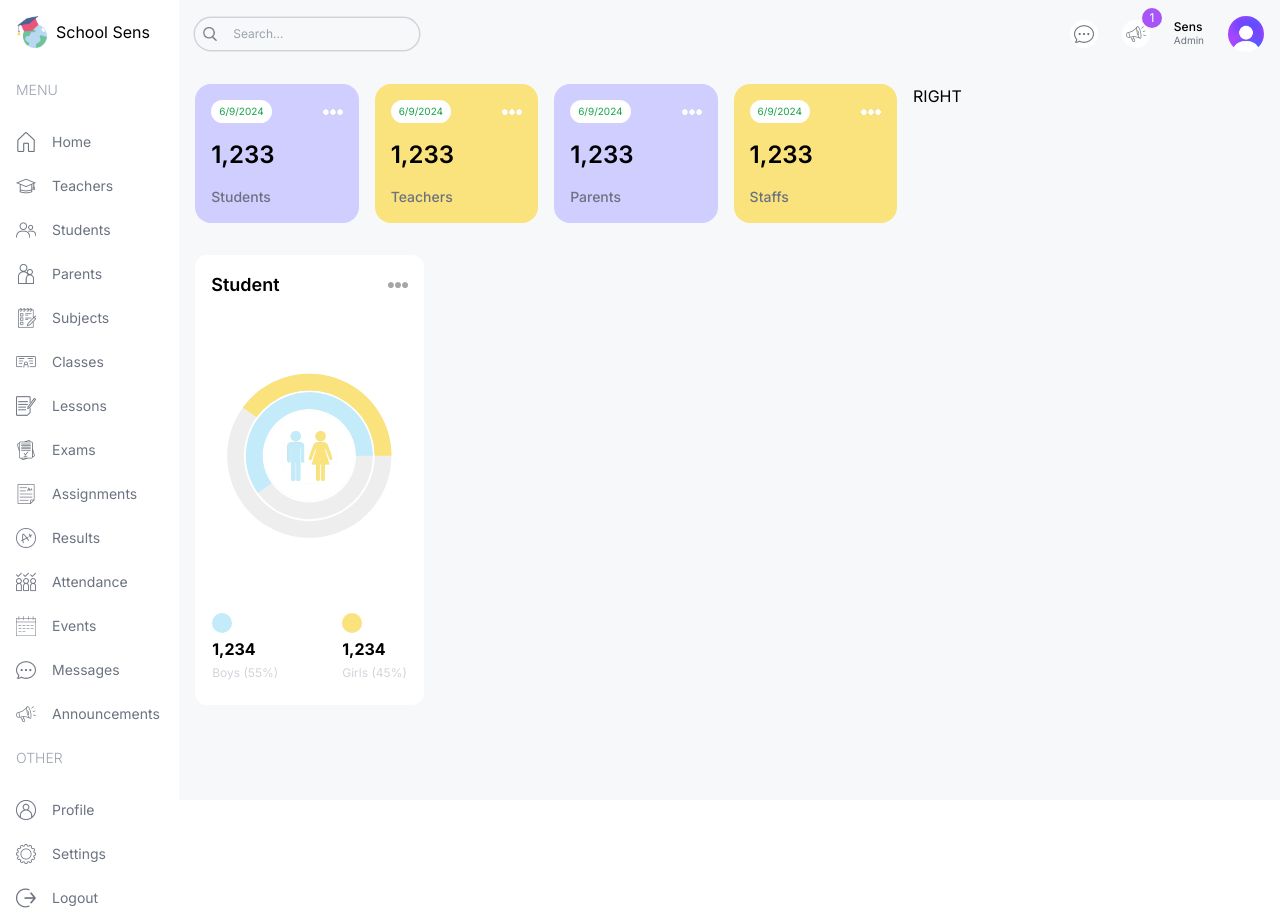
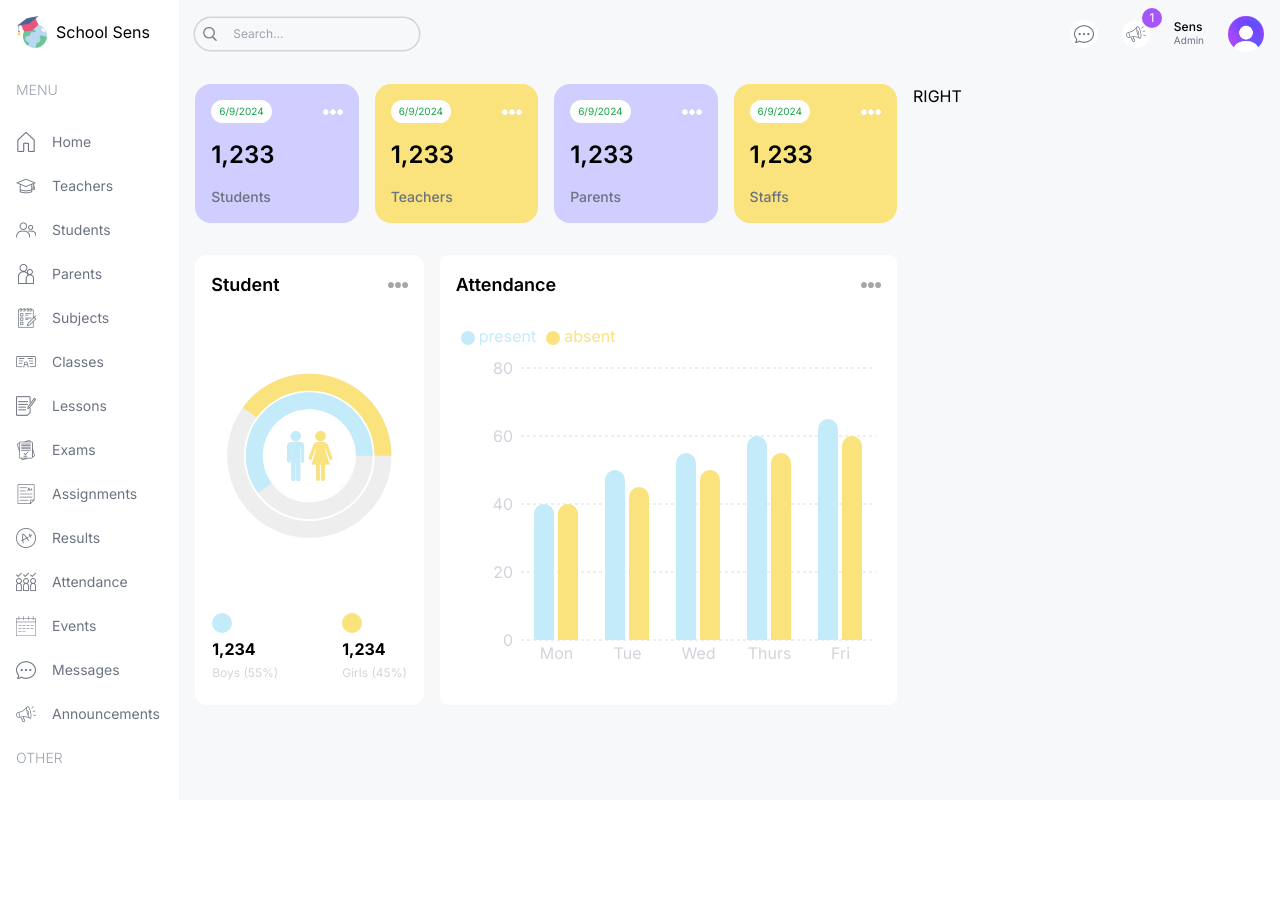
Before and after one commit to safak/next-dashboard-ui, a Next.js app: page /dashboard/admin in a window 1280 px wide. After the commit the page ends 800 px from the top, so only its background shows below. Built offline with nearby package versions, Linux system fonts and the light colour scheme.

Commit message:
create CountChart and AttendanceChart

```diff
--- a/src/app/dashboard/admin/page.tsx
+++ b/src/app/dashboard/admin/page.tsx
@@ -1,3 +1,4 @@
+import AttendanceChart from "@/components/AttendanceChart";
 import CountChart from "@/components/CountChart";
 import UserCard from "@/components/UserCard";
 
@@ -20,10 +21,12 @@ const AdminPage = () => {
             <CountChart />
           </div>
           {/* ATTENDANCE CHART */}
-          <div className="w-full lg:w-2/3 h-[450px]"></div>
+          <div className="w-full lg:w-2/3 h-[450px]">
+            <AttendanceChart />
+          </div>
         </div>
         {/* BOTTOM CHART */}
-        <div className=""></div>
+        <div className="w-full h-[500px]"></div>
       </div>
       {/* RIGHT */}
       <div className="w-full lg:w-1/3">RIGHT</div>
--- a/src/app/dashboard/layout.tsx
+++ b/src/app/dashboard/layout.tsx
@@ -11,7 +11,7 @@ export default function DashboardLayout({
   return (
     <div className="h-screen flex">
       {/* LEFT */}
-      <div className="w-[14%] md:w-[8%] lg:w-[16%] xl:w-[14%] p-4">
+      <div className="w-[14%] md:w-[8%] lg:w-[16%] xl:w-[14%] p-4 overflow-scroll scroll-m-0">
         <Link
           href="/"
           className="flex items-center justify-center lg:justify-start gap-2"
--- /dev/null
+++ b/src/components/AttendanceChart.tsx
@@ -0,0 +1,87 @@
+"use client";
+
+import Image from "next/image";
+import {
+  BarChart,
+  Bar,
+  Rectangle,
+  XAxis,
+  YAxis,
+  CartesianGrid,
+  Tooltip,
+  Legend,
+  ResponsiveContainer,
+} from "recharts";
+
+const data = [
+  {
+    name: "Mon",
+    present: 40,
+    absent: 40,
+  },
+  {
+    name: "Tue",
+    present: 50,
+    absent: 45,
+  },
+  {
+    name: "Wed",
+    present: 55,
+    absent: 50,
+  },
+  {
+    name: "Thurs",
+    present: 60,
+    absent: 55,
+  },
+  {
+    name: "Fri",
+    present: 65,
+    absent: 60,
+  },
+];
+
+const AttendanceChart = () => {
+  return (
+    <div className="bg-white h-full w-full rounded-lg p-4">
+      <div className="flex items-center justify-between">
+        <h1 className="text-lg font-semibold">Attendance</h1>
+        <Image src="/moreDark.png" alt="" width={20} height={20} />
+      </div>
+      <ResponsiveContainer width="100%" height="90%">
+        <BarChart width={500} height={300} data={data} barSize={20}>
+          <CartesianGrid strokeDasharray="3 3" vertical={false} stroke="#ddd" />
+          <XAxis
+            dataKey="name"
+            axisLine={false}
+            tick={{ fill: "#d1d5db" }}
+            tickLine={false}
+          />
+          <YAxis axisLine={false} tick={{ fill: "#d1d5db" }} tickLine={false} />
+          <Tooltip
+            contentStyle={{ borderRadius: "10px", borderColor: "lightgray" }}
+          />
+          <Legend
+            align="left"
+            verticalAlign="top"
+            wrapperStyle={{ paddingTop: "20px", paddingBottom: "20px" }}
+          />
+          <Bar
+            dataKey="present"
+            fill="#C3EBFA"
+            legendType="circle"
+            radius={[10, 10, 0, 0]}
+          />
+          <Bar
+            dataKey="absent"
+            fill="#FAE27C"
+            legendType="circle"
+            radius={[10, 10, 0, 0]}
+          />
+        </BarChart>
+      </ResponsiveContainer>
+    </div>
+  );
+};
+
+export default AttendanceChart;
--- a/src/components/CountChart.tsx
+++ b/src/components/CountChart.tsx
@@ -30,7 +30,7 @@ const CountChart = () => {
   return (
     <div className="bg-white rounded-xl w-full h-full p-4">
       {/* TITLE */}
-      <div className="flex items-center justify-between ">
+      <div className="flex items-center justify-between">
         <h1 className="text-lg font-semibold">Student</h1>
         <Image
           src="/moreDark.png"
```
